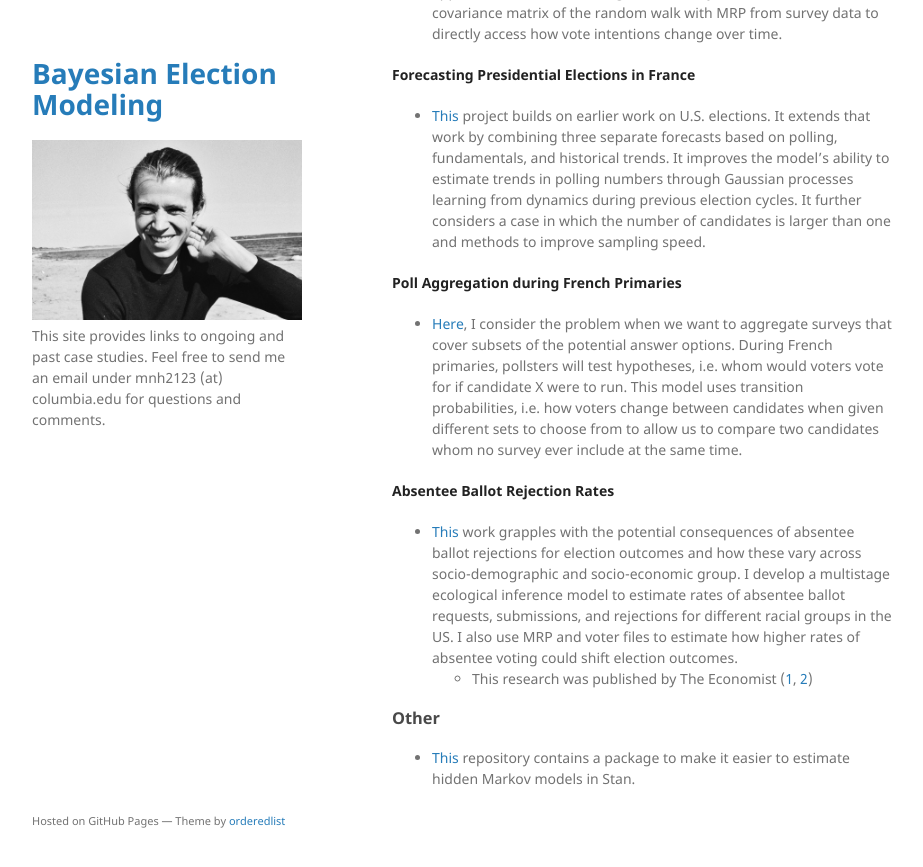
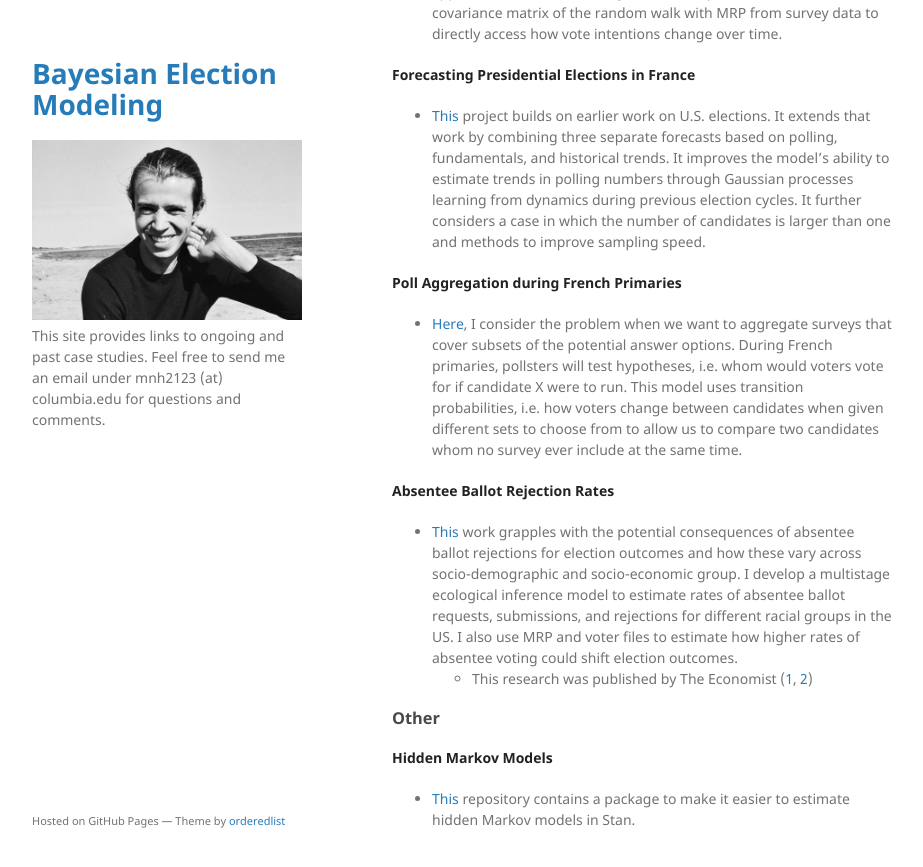
Before and after one commit to MerlinHeidemanns/Website, a Jekyll site: the page built from index.md, in a window 1280 px wide and 900 px high, scrolled down 554 px. Shown: the top 867 px of the window, without its empty margins (178-1101 px from the left). Built offline with Jekyll 4.4.1, drawn with Linux system fonts in a browser that asks for light colours.

Commit message:
Update index.md

```diff
--- a/index.md
+++ b/index.md
@@ -29,4 +29,6 @@ When I am not looking at parameter output I enjoy visiting art galleries -- tryi
 
 ### Other
 
+**Hidden Markov Models**
+
 * [This](https://github.com/MerlinHeidemanns/rstanmsm) repository contains a package to make it easier to estimate hidden Markov models in Stan.
```
